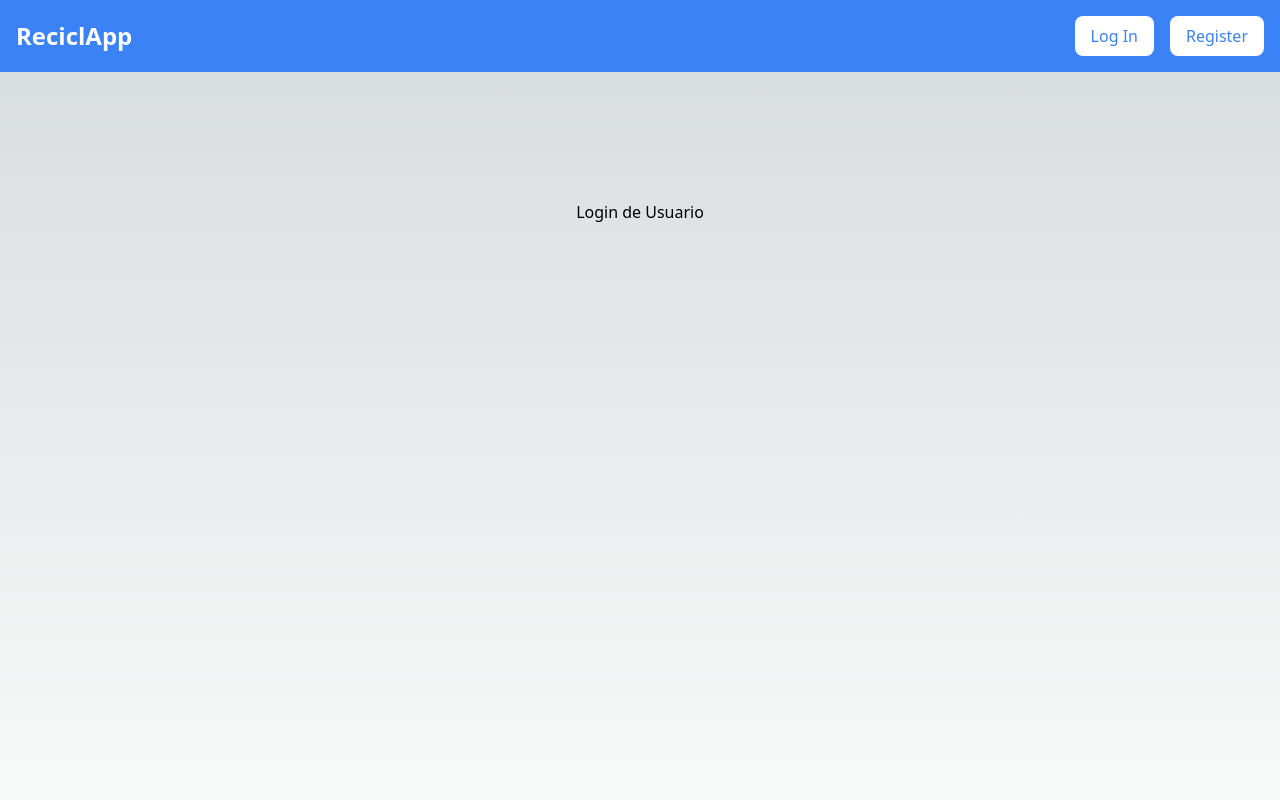
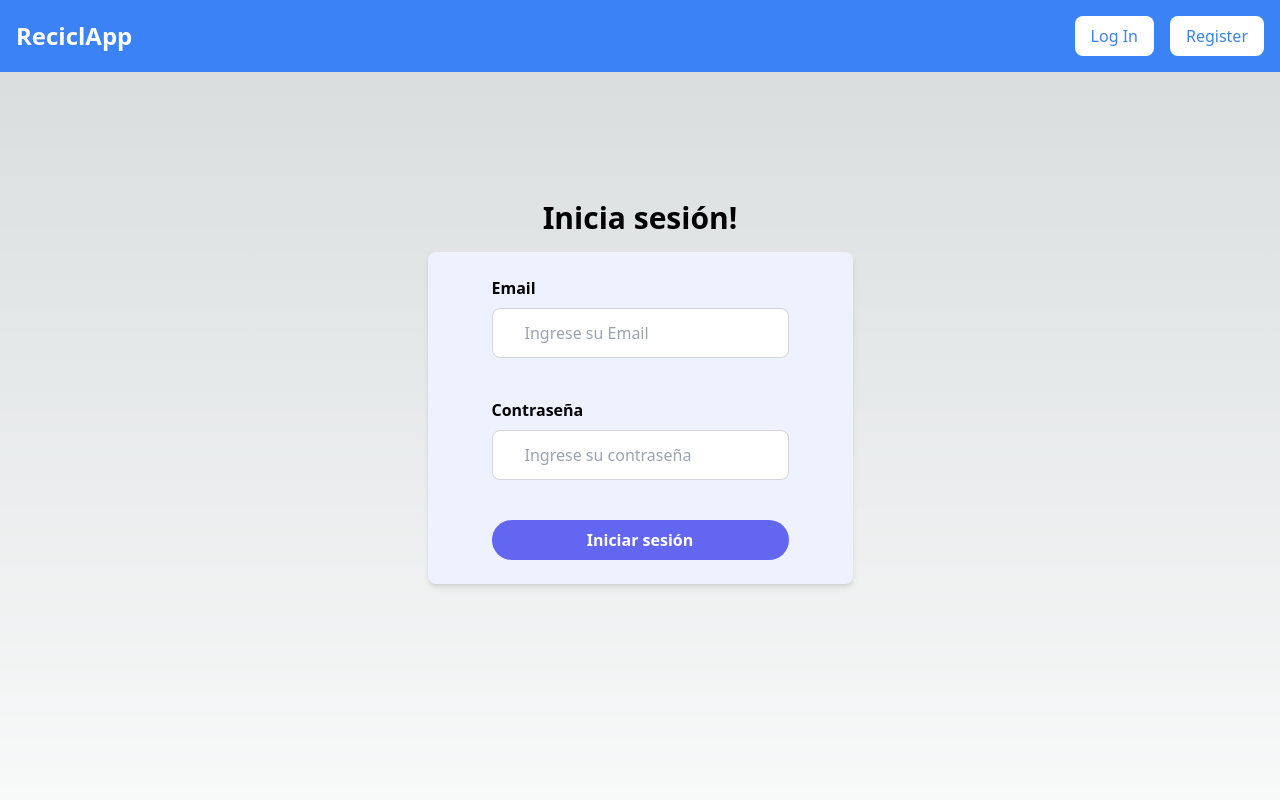
Before and after one commit to No-Country/s11-02-m-node-react, a Next.js app in the folder front/: page /LoginPage in a window 1280 px wide. Shown: the top 800 px of the page. Built offline with nearby package versions, Linux system fonts and the light colour scheme.

Commit message:
feat: implemented login form

```diff
--- a/front/app/LoginPage/page.jsx
+++ b/front/app/LoginPage/page.jsx
@@ -1,9 +1,12 @@
-import React from 'react'
+import React from 'react';
+import Loginform from '../components/Login/Loginform';
 
-const Login = ()=> {
-  return (
-    <div>Login de Usuario</div>
-  )
-}
+const Login = () => {
+     return (
+          <div>
+               <Loginform />
+          </div>
+     );
+};
 
 export default Login;
--- /dev/null
+++ b/front/app/components/Login/Loginform.jsx
@@ -0,0 +1,102 @@
+'use client';
+import React from 'react';
+import { useFormik } from 'formik';
+import * as Yup from 'yup';
+
+const Loginform = () => {
+     const formik = useFormik({
+          initialValues: {
+               email: '',
+               password: '',
+          },
+          validationSchema: Yup.object({
+               email: Yup.string()
+                    .email('El email no es válido')
+                    .matches(/.*@.*\.com/, 'El email no es válido')
+                    .required('El email es obligatorio'),
+               password: Yup.string()
+                    .required('La contraseña es obligatoria')
+                    .min(6, 'La contraseña debe tener 6 carecteres'),
+          }),
+
+          onSubmit: () => {
+               console.log('enviando');
+          },
+          validateOnChange: true,
+     });
+
+     return (
+          <div className="flex justify-center ">
+               <div className="w-full max-w-xl">
+                    <h2 className="text-3xl font-sans font-bold text-white-800 text-center mb-4">
+                         Inicia sesión!
+                    </h2>
+                    <div className="bg-indigo-50 rounded-lg shadow-md px-16 py-6">
+                         <form action="" onSubmit={formik.handleSubmit}>
+                              <div className="mb-10">
+                                   <label
+                                        htmlFor="email"
+                                        className="block text-black text-md font-bold mb-2">
+                                        Email
+                                   </label>
+                                   <input
+                                        type="text"
+                                        className="border border-gray-300 py-3 px-8 rounded-lg focus:border-indigo-500 outline-none focus:ring-1 focus:ring-indigo-500 text-black"
+                                        id="email"
+                                        placeholder="Ingrese su Email"
+                                        value={formik.values.email}
+                                        onChange={formik.handleChange}
+                                        onClick={formik.handleBlur}
+                                   />
+
+                                   {formik.dirty &&
+                                   formik.touched.email &&
+                                   formik.errors.email ? (
+                                        <div className="my-2 bg-gray-200 border-l-4 border-red-500 text-red-700 px-1 py-1">
+                                             <p className=" text-sm">
+                                                  {formik.errors.email}
+                                             </p>
+                                        </div>
+                                   ) : null}
+                              </div>
+
+                              <div className="mb-10">
+                                   <label
+                                        htmlFor="password"
+                                        className="block text-black text-md font-bold mb-2">
+                                        Contraseña
+                                   </label>
+                                   <input
+                                        type="password"
+                                        className="border border-gray-300 py-3 px-8 rounded-lg focus:border-indigo-500 outline-none focus:ring-1 focus:ring-indigo-500 text-black"
+                                        id="password"
+                                        placeholder="Ingrese su contraseña"
+                                        value={formik.values.password}
+                                        onChange={formik.handleChange}
+                                        onClick={formik.handleBlur}
+                                   />
+
+                                   {formik.dirty &&
+                                   formik.touched.password &&
+                                   formik.errors.password ? (
+                                        <div className="my-2 bg-gray-200 border-l-4 border-red-500 text-red-700 px-1 py-1">
+                                             <p className=" text-sm">
+                                                  {formik.errors.password}
+                                             </p>
+                                        </div>
+                                   ) : null}
+                              </div>
+
+                              <input
+                                   type="submit"
+                                   className="bg-indigo-500 hover:bg-indigo-600 text-white font-bold py-2 px-4 rounded-full w-full cursor-pointer"
+                                   value="Iniciar sesión"
+                              />
+                         </form>
+                    </div>
+               </div>
+          </div>
+     );
+};
+
+export default Loginform;
```
